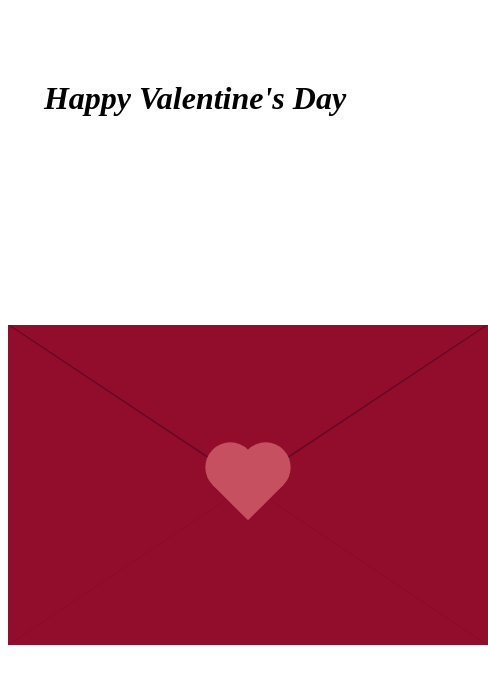
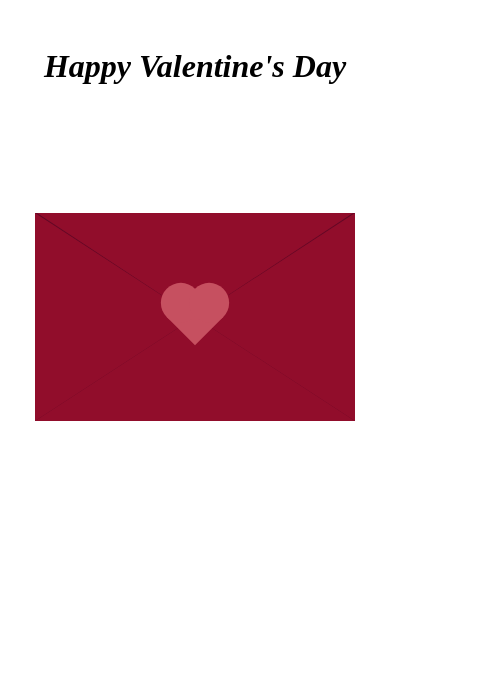
Before and after one commit to elyannmarih/Valentines-Card, a plain HTML site: page index.html in a window 390 px wide. Shown: the whole page, 488 px wide, since content can reach past the window. Drawn offline with Linux system fonts and the light colour scheme.

Commit message:
Update style.css

```diff
--- a/style.css
+++ b/style.css
@@ -23,8 +23,6 @@
     position: absolute;
 }
 
-
-
 .arrow-left {
     border-top: 10rem solid transparent;
     border-bottom: 10rem solid transparent;
@@ -43,7 +41,6 @@
     z-index: 2;
 }
 
-
 .arrow-up {
     border-left: 15rem solid transparent;
     border-right: 15rem solid transparent;
@@ -54,7 +51,7 @@
     z-index: 2;
 }
 
-/* Default arrow-down (closed envelope) */
+
 .arrow-down {
     border-left: 14.9rem solid transparent;
     border-right: 14.9rem solid transparent;
@@ -62,16 +59,14 @@
     top: 0;
     left: 50%;
     transform: translateX(-50%);
-    transform-origin: top center; /* Ensures rotation happens from the bottom */
+    transform-origin: top center;
     transition: transform 0.5s ease-in-out;
 }
 
-/* Open envelope effect (flap moves up) */
+
 .arrow-down.open {
-    transform: translateX(-50%) rotateX(180deg); /* Rotates upwards */
+    transform: translateX(-50%) rotateX(180deg);
 }
-
-
 
 .heart {
     position: absolute;
@@ -85,7 +80,6 @@
     z-index: 2;
 }
 
-
 .heart::before,
 .heart::after {
     content: "";
@@ -96,12 +90,10 @@
     border-radius: 50%;
 }
 
-
 .heart::before {
     top: -25px;
     left: 0;
 }
-
 
 .heart::after {
     top: 0;
@@ -109,7 +101,6 @@
 }
 
 
-/* Default card (hidden inside the envelope) */
 .cart {
     position: absolute;
     width: 80%;
@@ -120,17 +111,80 @@
     box-shadow: 0px 4px 6px rgba(0, 0, 0, 0.2);
 
 
-    /* Start hidden inside the envelope */
     top: 70%;
     left: 50%;
-    transform: translate(-50%, 50%); /* Initially positioned inside the envelope */
+    transform: translate(-50%, 50%);
     opacity: 0;
     transition: transform 0.5s ease-in-out, opacity 0.5s ease-in-out;
     z-index: 1;
 }
 
-/* Show the card when the envelope opens */
+
 .envelope.open .cart {
-    transform: translate(-50%, -150%); /* Moves up above the envelope */
+    transform: translate(-50%, -150%);
     opacity: 1;
 }
+
+/* Media Query for iPhone Screens */
+@media only screen and (max-width: 414px) {
+    .header {
+        margin-bottom: 8rem;
+        margin-top: 3rem;
+        text-align: center;
+    }
+
+    .envelope {
+        width: 20rem;
+        height: 13rem;
+    }
+
+    .arrow-left {
+        border-top: 6.5rem solid transparent;
+        border-bottom: 6.5rem solid transparent;
+        border-right: 10rem solid #910D2B;
+    }
+
+    .arrow-right {
+        border-top: 6.5rem solid transparent;
+        border-bottom: 6.5rem solid transparent;
+        border-left: 10rem solid #910D2B;
+    }
+
+    .arrow-up {
+        border-left: 10rem solid transparent;
+        border-right: 10rem solid transparent;
+        border-bottom: 6.5rem solid #910D2B;
+    }
+
+    .arrow-down {
+        border-left: 9.9rem solid transparent;
+        border-right: 9.9rem solid transparent;
+        border-top: 6.5rem solid #910D2B;
+    }
+
+    .heart {
+        width: 40px;
+        height: 40px;
+    }
+
+    .heart::before,
+    .heart::after {
+        width: 40px;
+        height: 40px;
+    }
+
+    .heart::before {
+        top: -20px;
+    }
+
+    .heart::after {
+        left: 20px;
+    }
+
+    .cart {
+        width: 90%;
+        height: 53%;
+
+
+    }
+}
```
